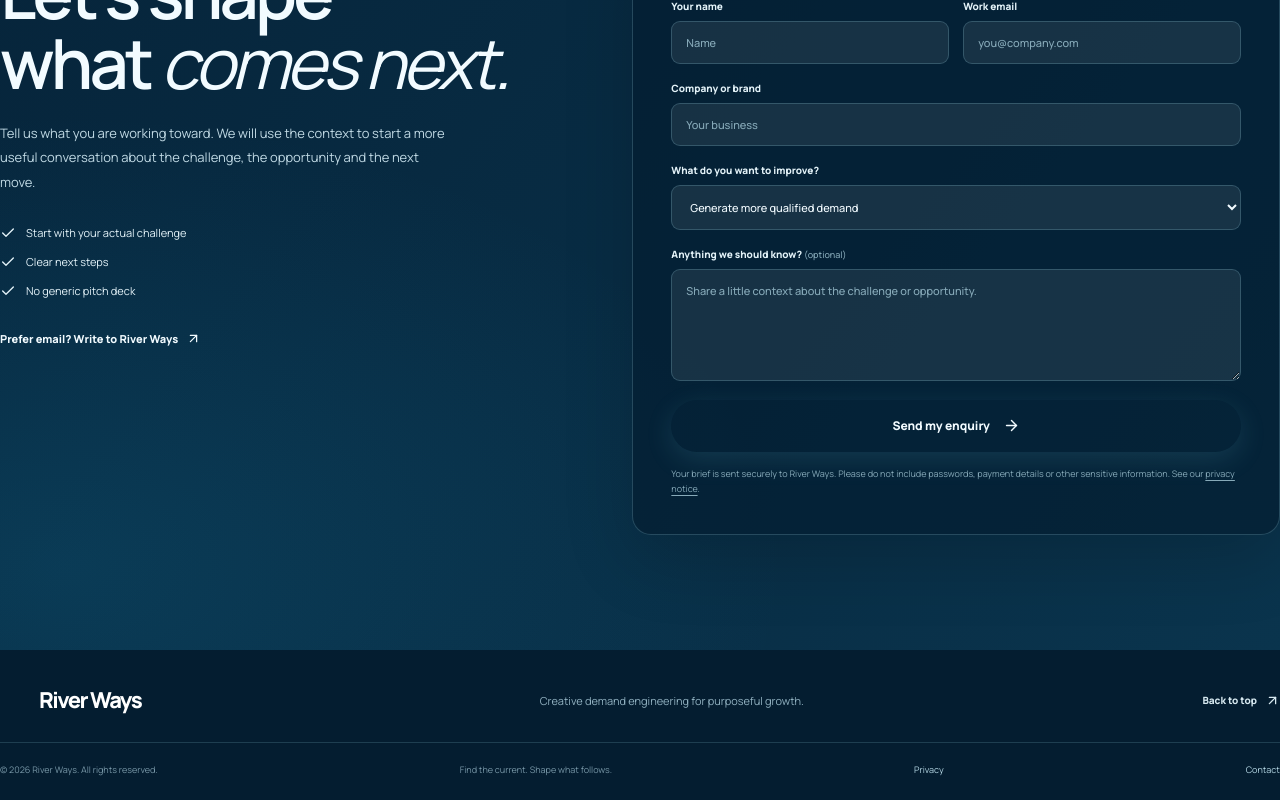
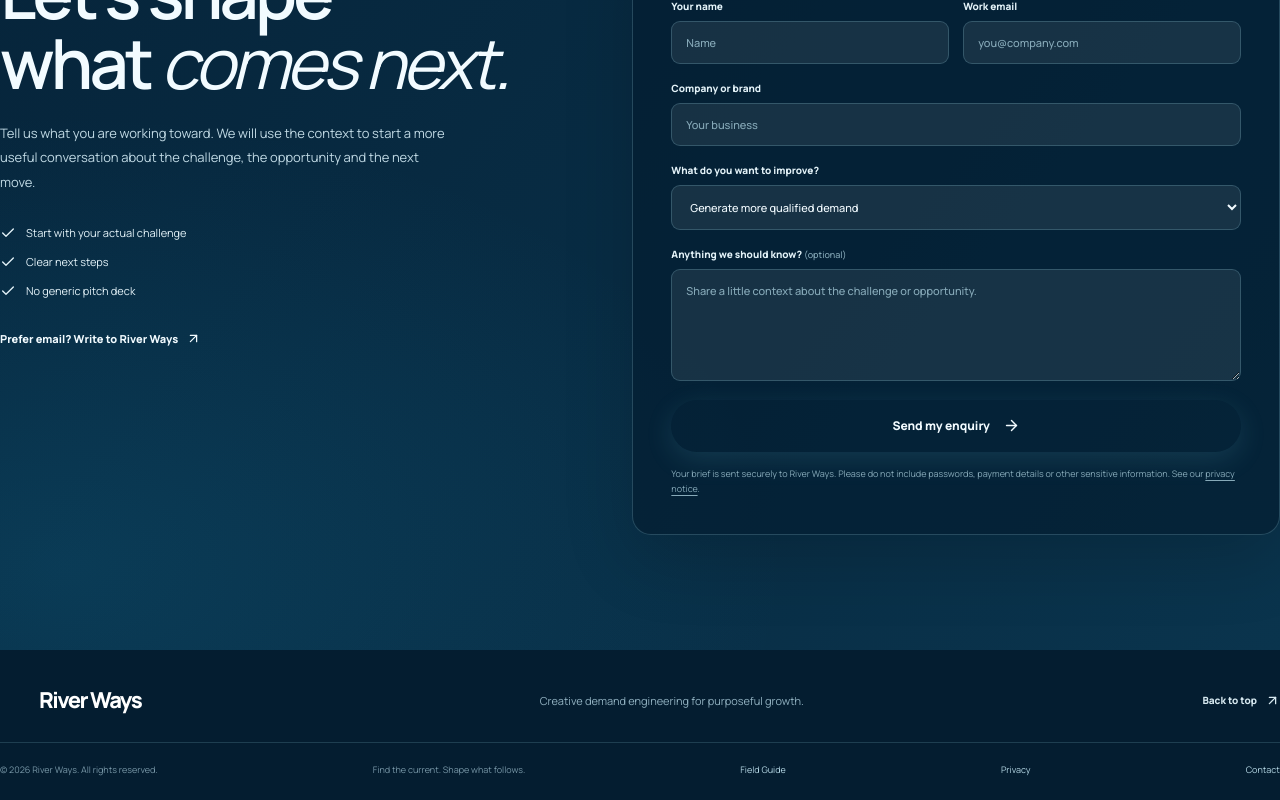
Before and after one commit to godsbest656-glitch/river-ways, a React (Vite) app: page / in a window 1280 px wide. Shown: the part 7953-8753 px from the top of the page. Built offline with nearby package versions, Linux system fonts and the light colour scheme.

Commit message:
nav: link the Demand Engineering field guide from the footer

```diff
--- a/src/App.jsx
+++ b/src/App.jsx
@@ -596,6 +596,7 @@ export default function App() {
         <div className="container footer-bottom">
           <span>© {new Date().getFullYear()} River Ways. All rights reserved.</span>
           <span>Find the current. Shape what follows.</span>
+          <a href="/field-guide/">Field Guide</a>
           <a href="/privacy/">Privacy</a>
           <a href="mailto:akinsify0511@gmail.com">Contact</a>
         </div>
```
